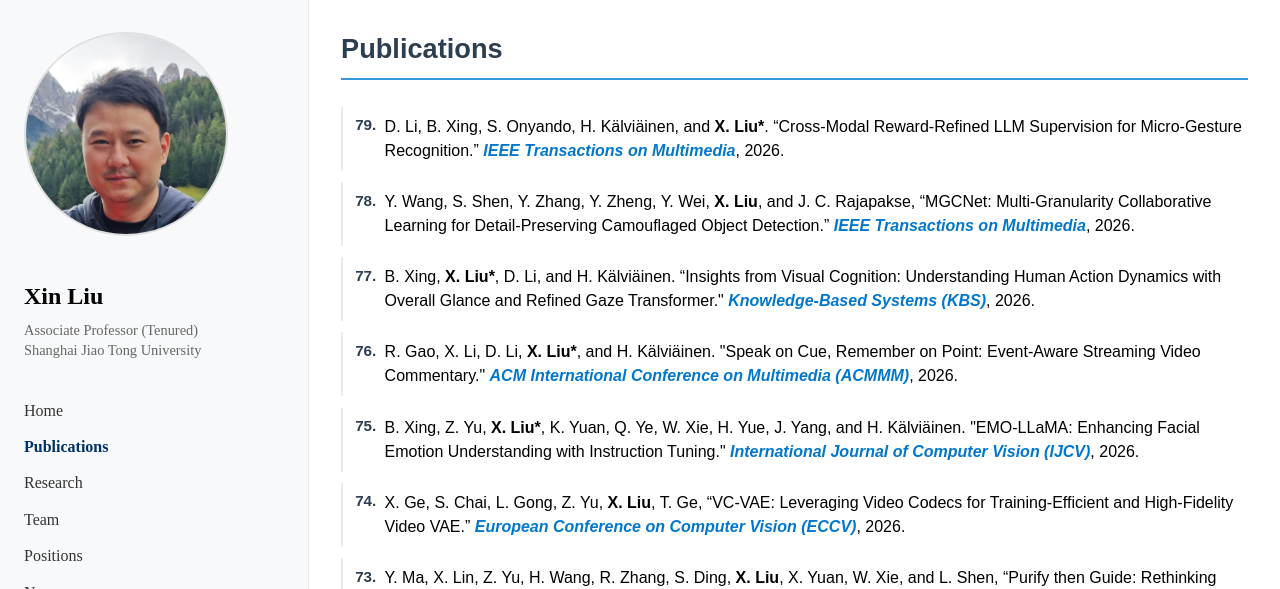
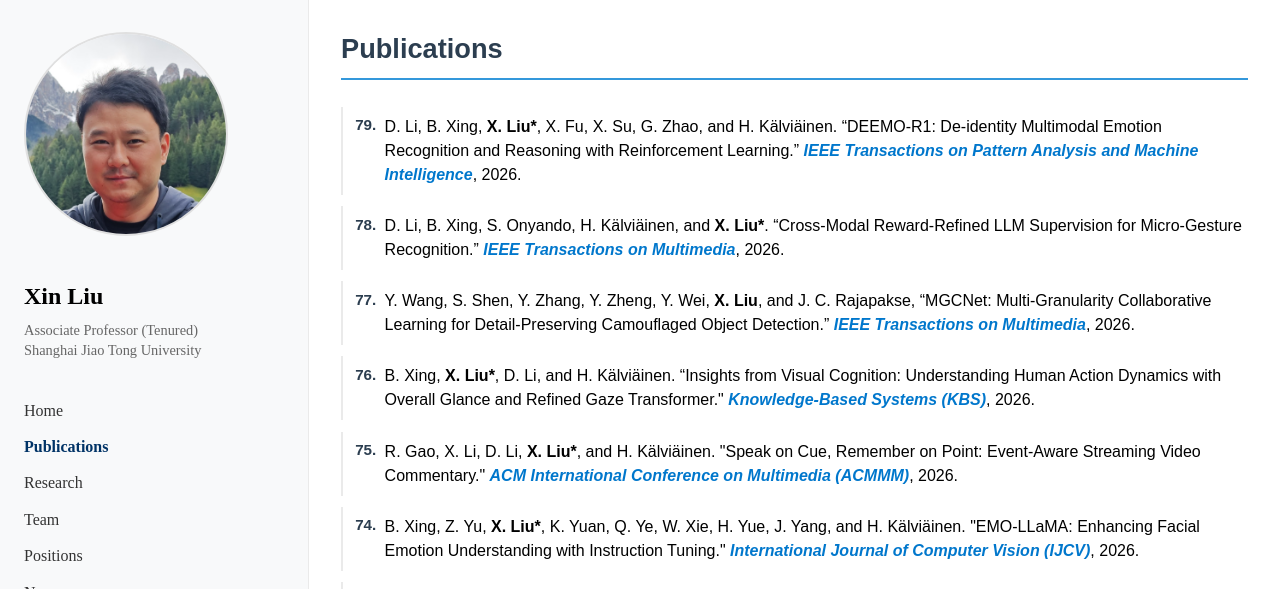
Before and after one commit to linuxsino/linuxsino.github.io, a plain HTML site: page publication.html in a window 1280 px wide. Shown: the top 589 px of the page. Drawn offline with Linux system fonts and the light colour scheme.

Commit message:
Update publication.html

```diff
--- a/publication.html
+++ b/publication.html
@@ -44,6 +44,9 @@
 <h2>Publications</h2>
 <ol reversed class="publication-list">
         <!-- 2026 Publications -->
+
+        <li>D. Li, B. Xing, <b>X. Liu*</b>, X. Fu, X. Su, G. Zhao, and H. Kälviäinen. “DEEMO-R1: De-identity Multimodal Emotion Recognition and Reasoning with Reinforcement Learning.” <i><b>IEEE Transactions on Pattern Analysis and Machine Intelligence</b></i>, 2026. </li>
+
         <li>D. Li, B. Xing, S. Onyando, H. Kälviäinen, and <b>X. Liu*</b>. “Cross-Modal Reward-Refined LLM Supervision for Micro-Gesture Recognition.”  <i><b>IEEE Transactions on Multimedia</b></i>, 2026. </li>
 
         <li>Y. Wang, S. Shen, Y. Zhang, Y. Zheng, Y. Wei, <b>X. Liu</b>, and J. C. Rajapakse, “MGCNet: Multi-Granularity Collaborative Learning for Detail-Preserving Camouflaged Object Detection.” <i><b>IEEE Transactions on Multimedia</b></i>, 2026. </li>
```
